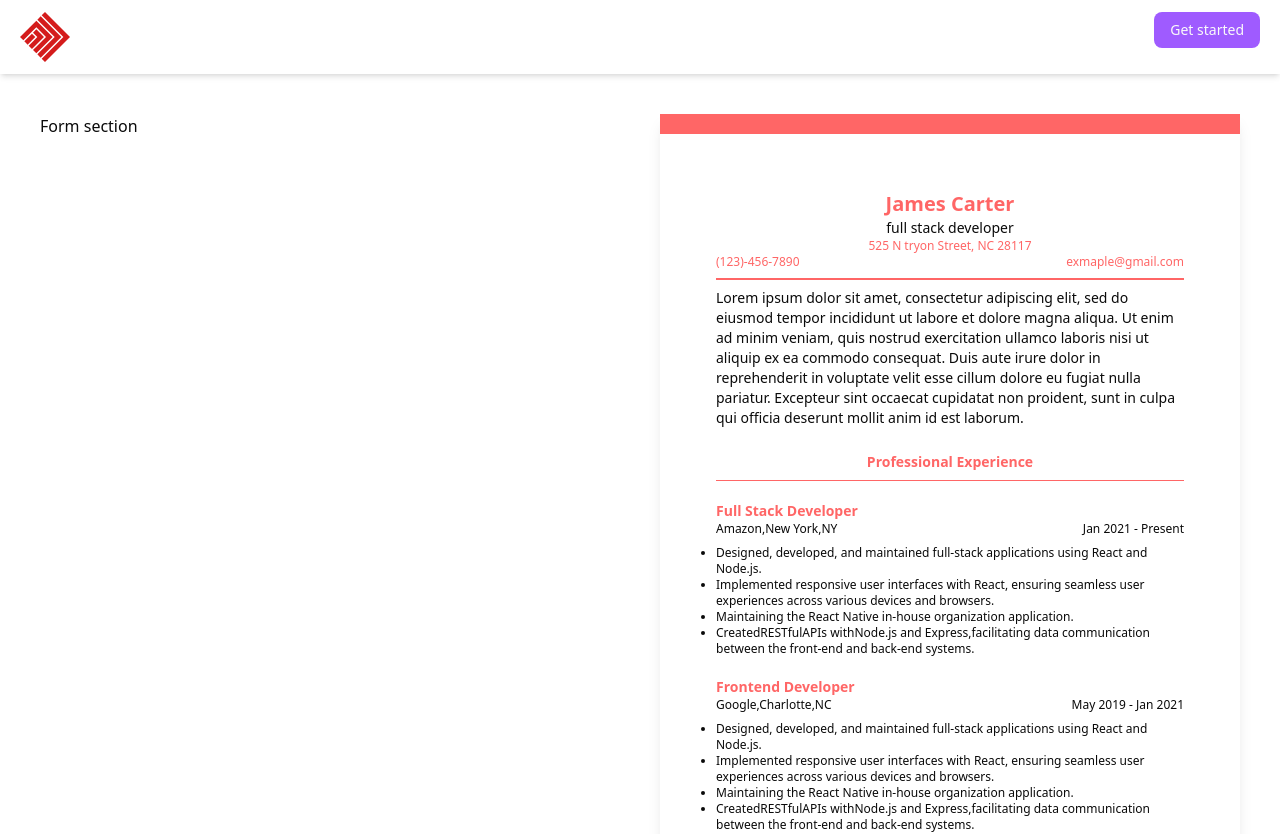
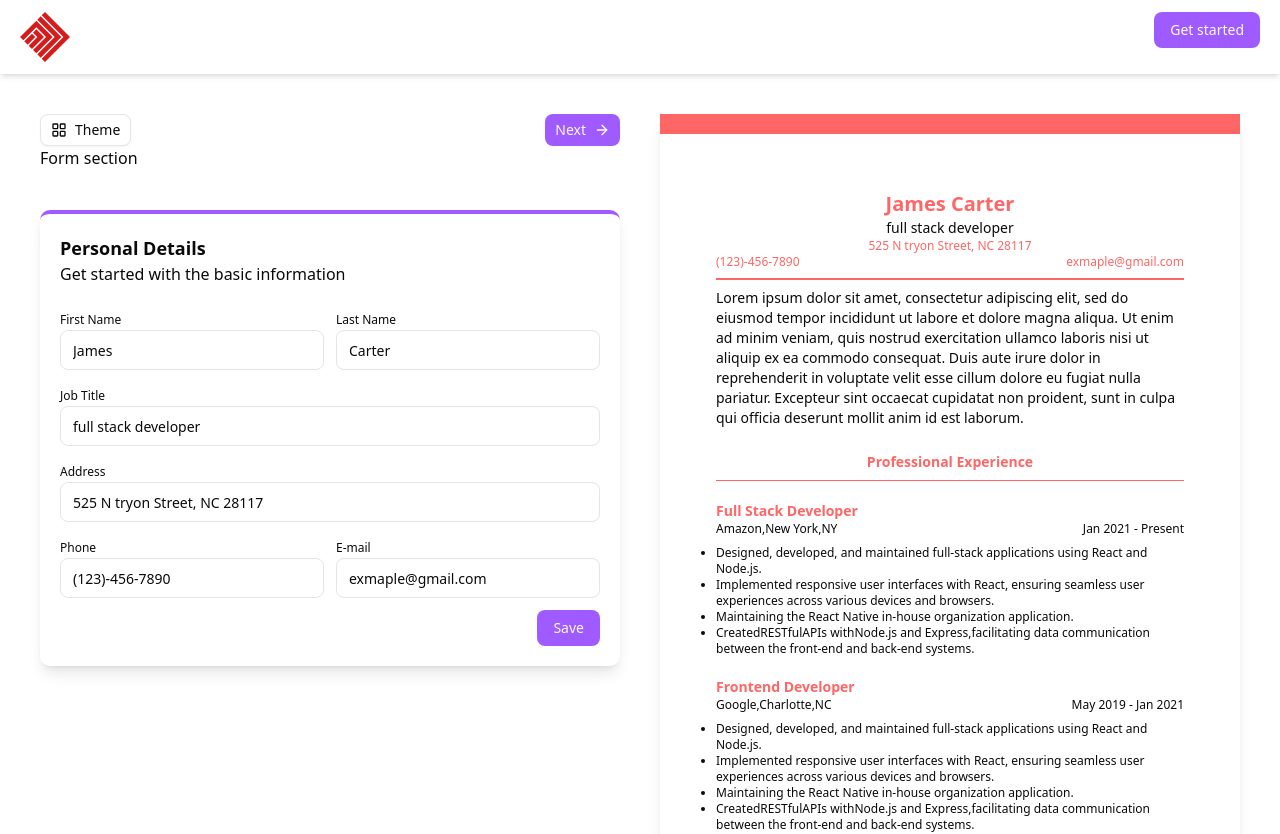
Before and after one commit to khalkot/cv-resume-maker, a React (Vite) app: page / in a window 1280 px wide. Shown: the top 834 px of the page. Built offline with nearby package versions, Linux system fonts and the light colour scheme.

Commit message:
Add input fields for personal-details-form

```diff
--- a/package.json
+++ b/package.json
@@ -15,8 +15,10 @@
     "class-variance-authority": "^0.7.1",
     "clsx": "^2.1.1",
     "lucide-react": "^0.559.0",
+    "next-themes": "^0.4.6",
     "react": "^19.2.0",
     "react-dom": "^19.2.0",
+    "sonner": "^2.0.7",
     "tailwind-merge": "^3.4.0",
     "tailwindcss": "^4.1.17"
   },
--- /dev/null
+++ b/src/components/ui/input.jsx
@@ -0,0 +1,19 @@
+import * as React from "react"
+
+import { cn } from "@/lib/utils"
+
+const Input = React.forwardRef(({ className, type, ...props }, ref) => {
+  return (
+    (<input
+      type={type}
+      className={cn(
+        "flex h-10 w-full rounded-md border border-input bg-background px-3 py-2 text-sm ring-offset-background file:border-0 file:bg-transparent file:text-sm file:font-medium placeholder:text-muted-foreground focus-visible:outline-none focus-visible:ring-2 focus-visible:ring-ring focus-visible:ring-offset-2 disabled:cursor-not-allowed disabled:opacity-50",
+        className
+      )}
+      ref={ref}
+      {...props} />)
+  );
+})
+Input.displayName = "Input"
+
+export { Input }
--- /dev/null
+++ b/src/components/ui/sonner.jsx
@@ -0,0 +1,39 @@
+import {
+  CircleCheckIcon,
+  InfoIcon,
+  Loader2Icon,
+  OctagonXIcon,
+  TriangleAlertIcon,
+} from "lucide-react"
+import { useTheme } from "next-themes"
+import { Toaster as Sonner } from "sonner";
+
+const Toaster = ({
+  ...props
+}) => {
+  const { theme = "system" } = useTheme()
+
+  return (
+    <Sonner
+      theme={theme}
+      className="toaster group"
+      icons={{
+        success: <CircleCheckIcon className="size-4" />,
+        info: <InfoIcon className="size-4" />,
+        warning: <TriangleAlertIcon className="size-4" />,
+        error: <OctagonXIcon className="size-4" />,
+        loading: <Loader2Icon className="size-4 animate-spin" />,
+      }}
+      style={
+        {
+          "--normal-bg": "var(--popover)",
+          "--normal-text": "var(--popover-foreground)",
+          "--normal-border": "var(--border)",
+          "--border-radius": "var(--radius)"
+        }
+      }
+      {...props} />
+  );
+}
+
+export { Toaster }
--- a/src/main.jsx
+++ b/src/main.jsx
@@ -3,10 +3,12 @@ import { createRoot } from 'react-dom/client'
 import './styles/index.css'
 import Header from './components/custom/Header';
 import App from './App.jsx'
+import { Toaster } from 'sonner';
 
 createRoot(document.getElementById('root')).render(
   <StrictMode>
     <Header />
     <App />
+    <Toaster/>
   </StrictMode>,
 )
--- a/src/resume/FormSection.jsx
+++ b/src/resume/FormSection.jsx
@@ -1,20 +1,69 @@
-import React from 'react'
+import React, { useState } from 'react'
+import { useContext } from 'react'
+import { ResumeInfoContext } from '../context/ResumeInfoContext'
+import PersonalDetailsForm from './components/form/PersonalDetailsForm'
+import SummeryFrom from './components/form/SummeryFrom'
+import ExperienceForm from './components/form/ExperienceForm'
+import EducationForm from './components/form/EducationForm'
+import SkillsForm from './components/form/SkillsForm'
+
+import { LayoutGrid,ArrowRight, ArrowLeft} from 'lucide-react'
+import { Button } from '../components/ui/button'
 
 function FormSection() {
+
+  const {resumeInfo,setResumeInfo}=useContext(ResumeInfoContext);
+  const [currentFormIndex,setCurrentFormIndex]=useState(0);
+
   return (
+
     <div>
+
+      <div className='flex justify-between items-center'>
+
+        <Button variant="outline" size="sm" className="flex gap-2"> <LayoutGrid/>
+          Theme
+        </Button>
+
+        <div className='flex'>
+
+          {(currentFormIndex > 0) &&
+          <Button size="sm"
+          onClick={()=>setCurrentFormIndex(currentFormIndex-1)}
+          > <ArrowLeft/> </Button>}
+
+          <Button className="flex gap-2" size="sm" onClick={currentFormIndex<=3 ? ()=>setCurrentFormIndex(currentFormIndex+1) : null}
+          > Next <ArrowRight/> </Button>
+
+        </div>
+
+      </div>
+
+      <div>
         Form section
         {/* Personal Detail */}
 
+        {currentFormIndex==0? < PersonalDetailsForm setResumeInfo = {setResumeInfo}/>:null}
+
         {/* Summery */}
+
+        {currentFormIndex==1 ? <SummeryFrom setResumeInfo = {setResumeInfo}/>:null}
 
         {/* Professional Experience */}
 
+        {currentFormIndex==2 ? <ExperienceForm setResumeInfo = {setResumeInfo}/>:null}
+
         {/* Education */}
+
+        {currentFormIndex==3 ? <EducationForm setResumeInfo = {setResumeInfo}/>:null}
 
         {/* Skills */}
 
-        </div>
+        {currentFormIndex==4 ? <SkillsForm setResumeInfo = {setResumeInfo}/>:null}
+
+      </div>
+    </div>
+
   )
 }
 
--- a/src/resume/PreviewSection.jsx
+++ b/src/resume/PreviewSection.jsx
@@ -8,7 +8,7 @@ import SkillsPreview from './components/preview/SkillsPreview'
 
 function PreviewSection() {
 
-  const {resumeInfo,setResumeInfo}=useContext(ResumeInfoContext)
+  const {resumeInfo}=useContext(ResumeInfoContext)
 
   return (
     <div className='shadow-lg h-full p-14 border-t-20'
--- a/src/resume/components/form/PersonalDetailsForm.jsx
+++ b/src/resume/components/form/PersonalDetailsForm.jsx
@@ -1,9 +1,72 @@
-import React from 'react'
+import React, { useContext, useState } from 'react'
+import { ResumeInfoContext } from '../../../context/ResumeInfoContext'
+import {Button} from '@/components/ui/button'
+import {Input} from '@/components/ui/input'
+import { toast } from 'sonner'
+
 
 function PersonalDetailsForm() {
-  return (
-    <div>PersonalDetailsForm</div>
-  )
+
+    const {resumeInfo,setResumeInfo}=useContext(ResumeInfoContext)
+
+    const handleInputChange=(e)=>{
+        const {name,value}=e.target;
+        setResumeInfo({
+            ...resumeInfo,
+            [name]:value
+        })
+    }
+
+    const onSave=(e)=>{
+
+        e.preventDefault();
+        toast("Details Saved!")
+    }
+    return (
+        <div className='p-5 shadow-lg rounded-lg border-t-primary border-t-4 mt-10'>
+            <h2 className='font-bold text-lg'>Personal Details</h2>
+            <p>Get started with the basic information</p>
+
+            <form onSubmit={onSave}>
+                <div className='grid grid-cols-2 mt-5 gap-3'>
+                    <div>
+                    <label className='text-xs'>First Name</label>
+                    <Input name="firstName" defaultValue={resumeInfo?.firstName} required onChange={handleInputChange}/>
+                    </div>
+
+                    <div>
+                    <label className='text-xs'>Last Name</label>
+                    <Input name="lastName" required defaultValue={resumeInfo?.lastName} onChange={handleInputChange}/>
+                    </div>
+
+                    <div className='col-span-2'>
+                    <label className='text-xs'>Job Title</label>
+                    <Input name="jobTitle" required defaultValue={resumeInfo?.jobTitle} onChange={handleInputChange}/>
+                    </div>
+
+                    <div className='col-span-2'>
+                    <label className='text-xs'>Address</label>
+                    <Input name="address" required defaultValue={resumeInfo?.address} onChange={handleInputChange}/>
+                    </div>
+
+                    <div>
+                    <label className='text-xs'>Phone</label>
+                    <Input name="phone" required defaultValue={resumeInfo?.phone} onChange={handleInputChange}/>
+                    </div>
+
+                    <div>
+                    <label className='text-xs'>E-mail</label>
+                    <Input name="email" required defaultValue={resumeInfo?.email} onChange={handleInputChange}/>
+                    </div>
+                </div>
+
+                <div className='mt-3 flex justify-end'>
+                    <Button type="submit"> Save </Button>
+                </div>
+            </form>
+
+        </div>
+    )
 }
 
 export default PersonalDetailsForm
```
Also changed, not shown: 1 other file (tests, documents, lock files or other folders).
